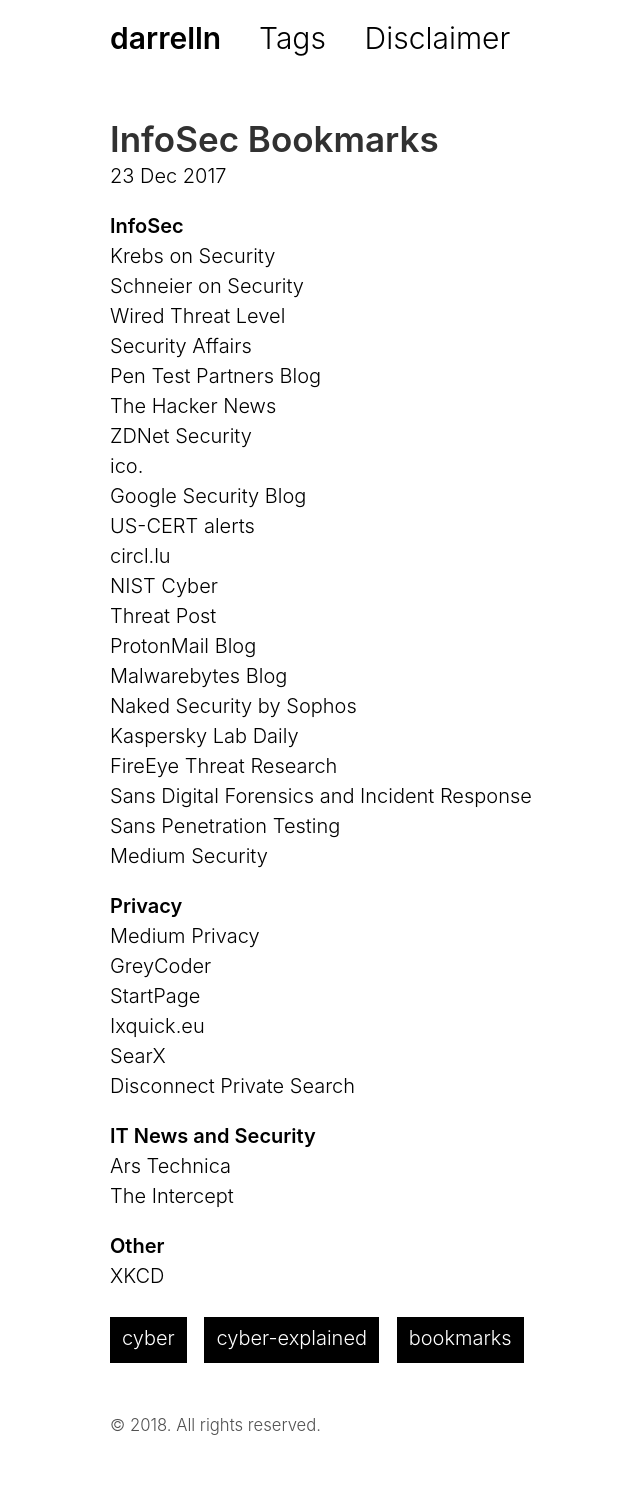
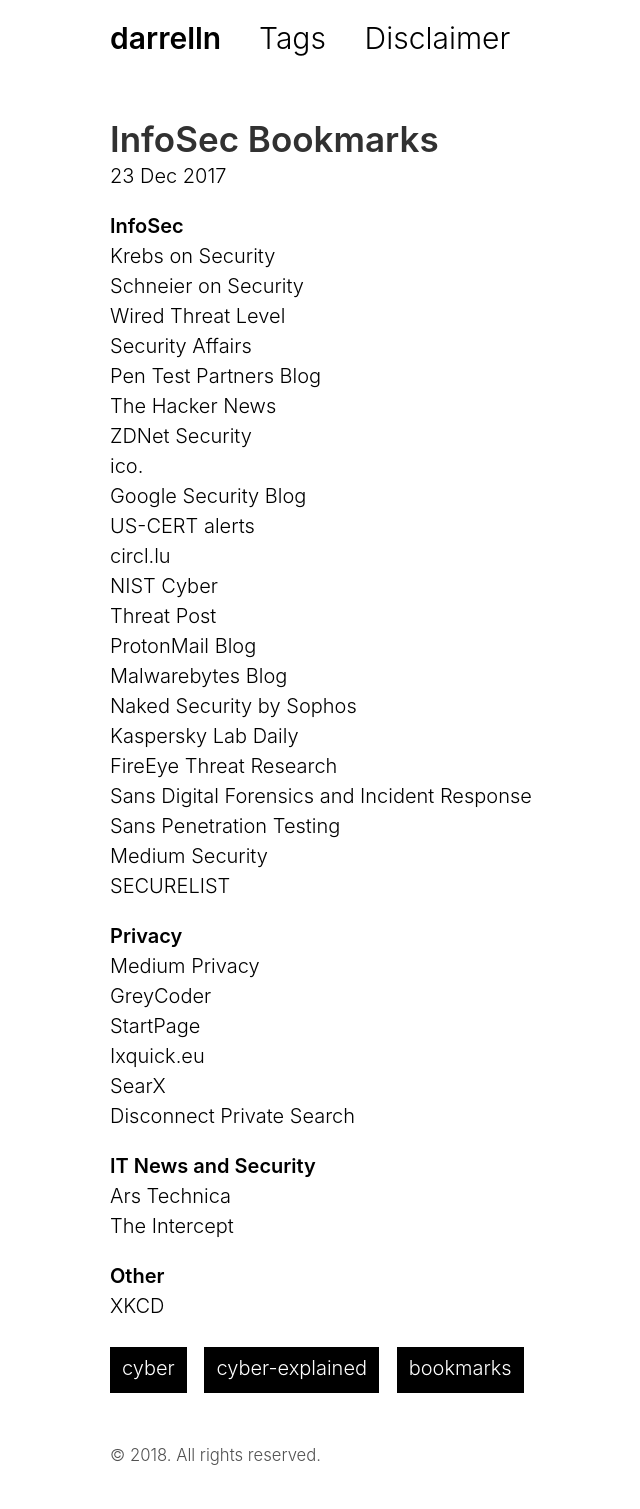
Before and after one commit to darrelln/darrelln.github.io, a Jekyll site: the page built from _posts/2017-12-23-infosec-bookmarks.md, in a window 1280 px wide. Shown: the whole page, without its empty margins (50-690 px from the left). Built offline with Jekyll 4.4.1, drawn with Linux system fonts in a browser that asks for light colours; nearby versions of some CDN libraries; before the commit the page ends 1479 px from its top, so only the background shows below that.

Commit message:
Updated post.

```diff
--- a/_posts/2017-12-23-infosec-bookmarks.md
+++ b/_posts/2017-12-23-infosec-bookmarks.md
@@ -30,6 +30,7 @@
 [Sans Digital Forensics and Incident Response](https://digital-forensics.sans.org/blog)<br>
 [Sans Penetration Testing](https://pen-testing.sans.org/blog)<br>
 [Medium Security](https://medium.com/search?q=security)<br>
+[SECURELIST](https://securelist.com)<br>
 
 **Privacy**<br>
 [Medium Privacy](https://medium.com/search?q=privacy)<br>
```
